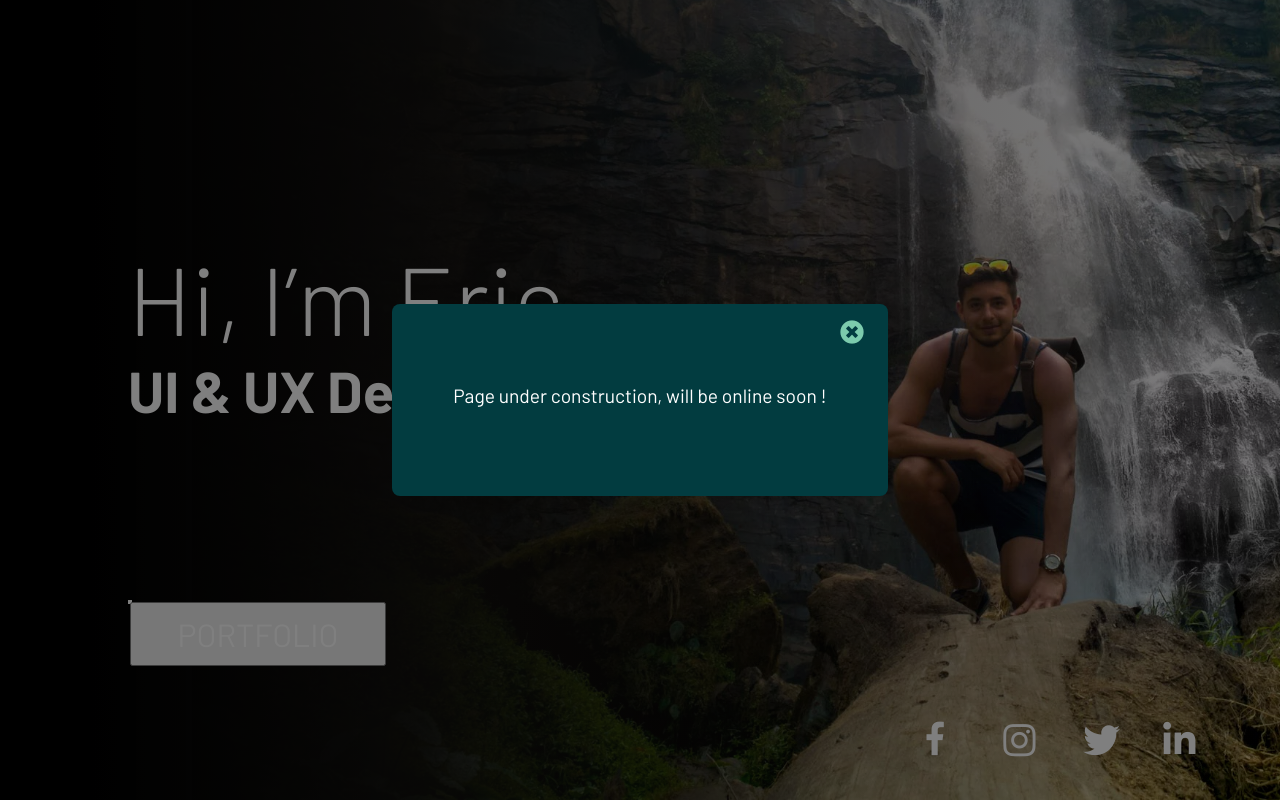
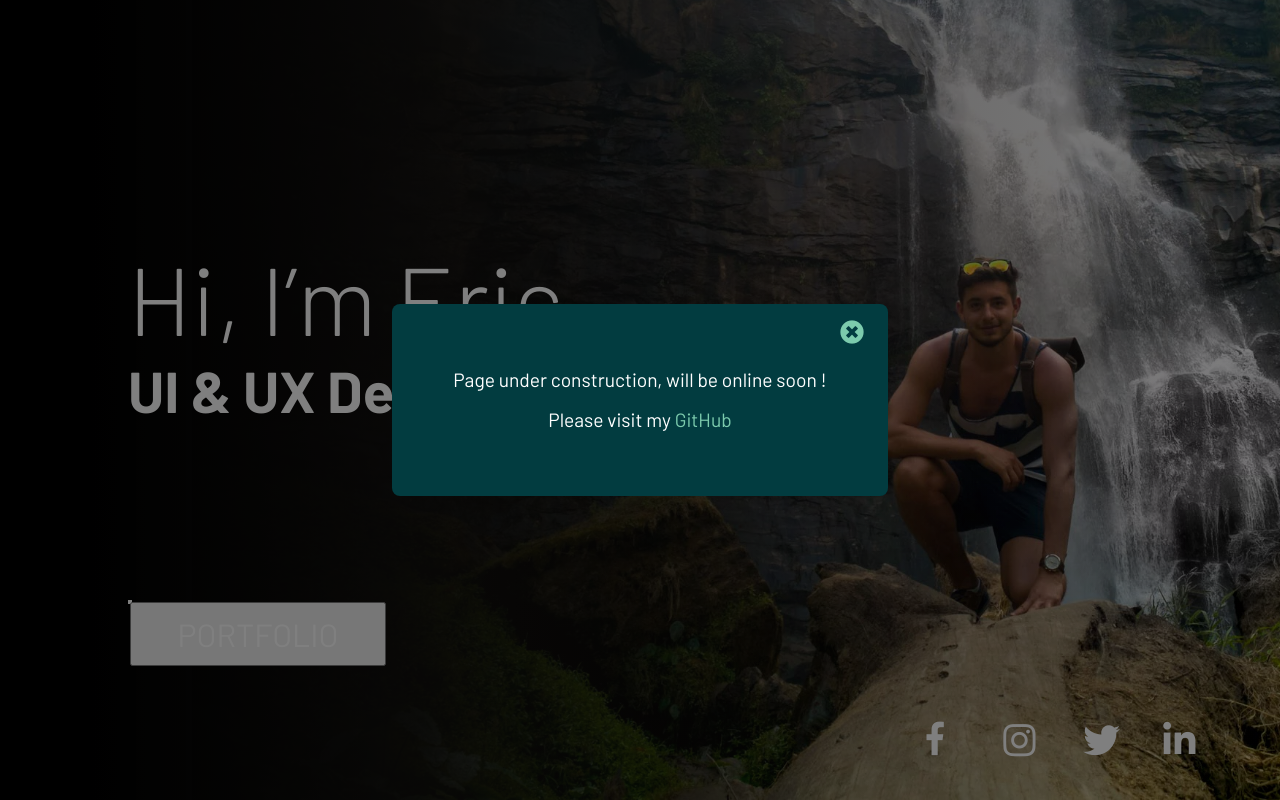
Before and after one commit to rickyshowtime/Homepage, a React (Create React App) app: page / in a window 1280 px wide. Both pictures are taken after a click on the button "PORTFOLIO". Shown: the top 800 px of the page. Built offline with nearby package versions, Linux system fonts and the light colour scheme.

Commit message:
v1.0.6
added link to github through "portfolio" button
portfolio page will be added later

```diff
--- a/src/Home.js
+++ b/src/Home.js
@@ -141,7 +141,7 @@ componentDidMount() {
           <div className="modal">
             <div className="modal-content">
               <span className="close-button"><i className="fas fa-times-circle" /></span>
-              <div className="modal-alert">Page under construction, will be online soon !</div>
+              <div className="modal-alert"> Page under construction, will be online soon ! Please visit my <a className="modal-link" target="_blank" href="https://github.com/rickyshowtime">GitHub</a></div>
             </div>
           </div>
           <div className="icon-scroll-loader"><div className="icon-scroll" /></div>
--- a/src/home.css
+++ b/src/home.css
@@ -224,6 +224,7 @@ opacity:0;
 z-index:0;
 transition: opacity 2s 0.3s;
 }
+
 
 @-webkit-keyframes spin {
   0% { -webkit-transform: rotate(0deg); }
@@ -363,11 +364,16 @@ section {
 	}
 
 	.modal-alert {
-		padding:8vh 1vw;
+		padding:5vh 1vw;
 		font-size: 1.5vw;
 		color: #fff;
 		text-align:center;
-
+		line-height: 5vh;
+
+	}
+
+	.modal-link {
+		color:#7CCBAD !important;
 	}
 
     .close-button {
```
